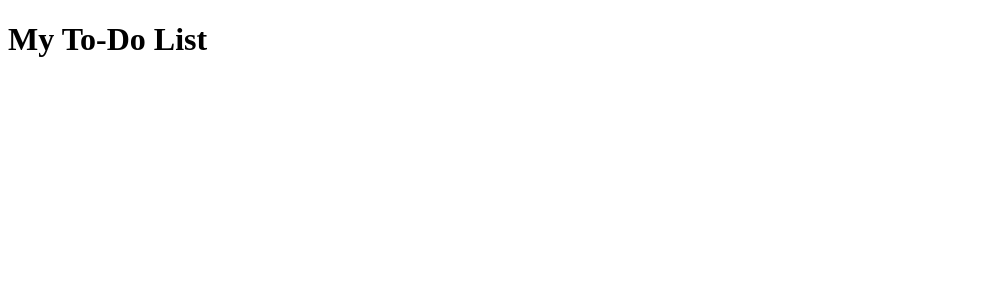
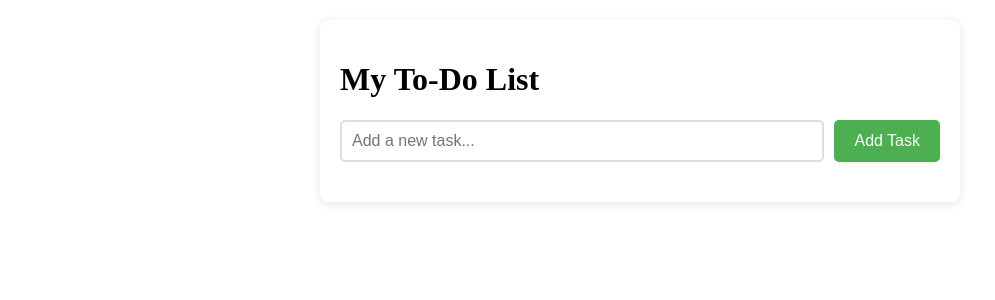
Before and after one commit to Khushboo127/React-ToDoList-App, a React (Vite) app in the folder ToDoList-Project/: page / in a window 1280 px wide. Shown: the top 300 px of the page, without its empty margins (0-995 px from the left). Built offline with nearby package versions, Linux system fonts and the light colour scheme.

Commit message:
Implement add task and complete task functionality with event handlers

```diff
--- a/ToDoList-Project/src/App.css
+++ b/ToDoList-Project/src/App.css
@@ -0,0 +1,63 @@
+.app-container {
+    max-width: 600px;
+    margin: 20px auto;
+    background: white;
+    padding: 20px;
+    border-radius: 8px;
+    box-shadow: 0 2px 10px rgba(0, 0, 0, 0.1);
+}
+
+.input-section {
+    display: flex;
+    gap: 10px;
+    margin: 20px 0;
+}
+
+.input-field {
+    flex: 1;
+    padding: 10px;
+    border: 2px solid #ddd;
+    border-radius: 5px;
+    font-size: 16px;
+}
+
+.add-btn {
+    padding: 10px 20px;
+    background-color: #4CAF50;
+    color: white;
+    border: none;
+    border-radius: 5px;
+    cursor: pointer;
+    font-size: 16px;
+}
+
+.add-btn:hover {
+    background-color: #45a049;
+}
+
+.todo-list {
+    display: flex;
+    flex-direction: column;
+    gap: 10px;
+}
+
+.todo-item {
+    display: flex;
+    align-items: center;
+    gap: 10px;
+    padding: 10px;
+    background-color: #f9f9f9;
+    border-radius: 5px;
+    border: 1px solid #ddd;
+}
+
+.checkbox {
+    width: 18px;
+    height: 18px;
+    cursor: pointer;
+}
+
+.completed {
+    text-decoration: line-through;
+    color: #999;
+}
--- a/ToDoList-Project/src/App.jsx
+++ b/ToDoList-Project/src/App.jsx
@@ -1,17 +1,70 @@
 import { useState } from "react";
 import Header from "./Component/Header";
 import ToDoList from "./Component/ToDoList";
-
+import "./App.css";
 function App() {
   const [todos, setTodos] = useState([])
+  const [inputValue, setInputValue] = useState("")
+
+  //  Added addTodo function with validation
+  const addTodo = () => {
+    if (inputValue.trim() === "") {
+      alert("Please enter a task!")
+      return
+    }
+
+    const newTodo = {
+      id: Date.now(),
+      text: inputValue,
+      completed: false,
+    }
+
+    setTodos([...todos, newTodo])
+    setInputValue("")
+  }
+
+  //  Added toggleComplete function
+  const toggleComplete = (id) => {
+    setTodos(
+      todos.map((todo) =>
+        todo.id === id ? { ...todo, completed: !todo.completed } : todo
+      )
+    )
+  }
+
+  //  Added handleKeyPress for Enter key
+  const handleKeyPress = (e) => {
+    if (e.key === "Enter") {
+      addTodo()
+    }
+  }
 
   return (
-    <>
+    <div className="app-container">
       <Header />
-      <ToDoList todos={todos} />
-    </>
 
-  );
+      <div className="input-section">
+        <input
+          type="text"
+          value={inputValue}
+          onChange={(e) => setInputValue(e.target.value)}
+          onKeyPress={handleKeyPress}
+          placeholder="Add a new task..."
+          className="input-field"
+        />
+        {/*  Added Add Task button */}
+        <button onClick={addTodo} className="add-btn">
+          Add Task
+        </button>
+      </div>
+
+      {/*  Passing toggleComplete function as props */}
+      <ToDoList
+        todos={todos}
+        onToggleComplete={toggleComplete}
+      />
+    </div>
+  )
 }
 
-export default App;
+export default App
--- a/ToDoList-Project/src/Component/ToDoItems.jsx
+++ b/ToDoList-Project/src/Component/ToDoItems.jsx
@@ -1,7 +1,19 @@
-function ToDoItem({ todo }) {
+function ToDoItem({ todo, onToggleComplete }) {
     return (
         <div className="todo-item">
-            <span>{todo.text}</span>
+            {/*  Added checkbox for toggling complete status */}
+            <input
+                type="checkbox"
+                checked={todo.completed}
+                onChange={() => onToggleComplete(todo.id)}
+                className="checkbox"
+            />
+            {/*  Add strikethrough style for completed tasks */}
+            <span
+                className={todo.completed ? "completed" : ""}
+            >
+                {todo.text}
+            </span>
         </div>
     )
 }
--- a/ToDoList-Project/src/Component/ToDoList.jsx
+++ b/ToDoList-Project/src/Component/ToDoList.jsx
@@ -1,10 +1,15 @@
 import ToDoItem from "./ToDoItems"
 
-function ToDoList({ todos }) {
+function ToDoList({ todos, onToggleComplete }) {
     return (
         <div className="todo-list">
             {todos.map((todo) => (
-                <ToDoItem key={todo.id} todo={todo} />
+                //  Passing onToggleComplete to ToDoItem
+                <ToDoItem
+                    key={todo.id}
+                    todo={todo}
+                    onToggleComplete={onToggleComplete}
+                />
             ))}
         </div>
     )
```
